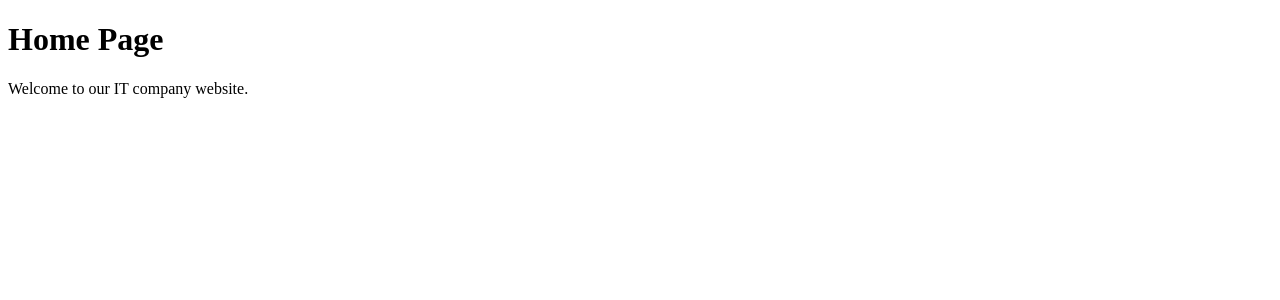
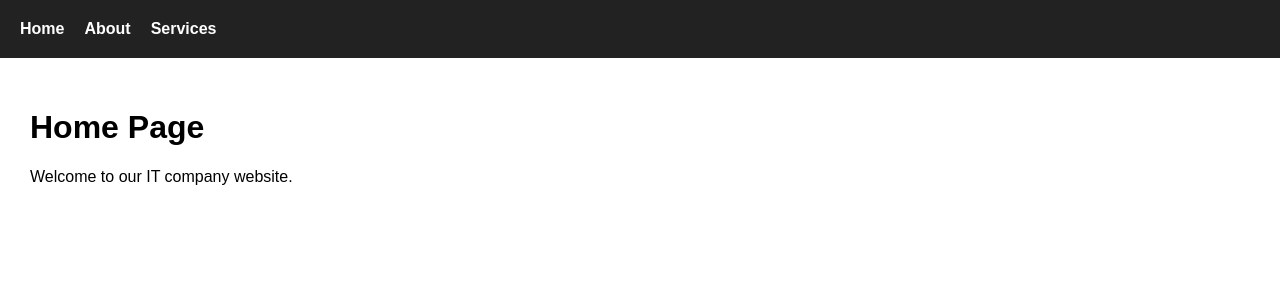
Before and after one commit to GaveshaD/it-company-website, a Nuxt app: page / in a window 1280 px wide. Shown: the top 300 px of the page. Built offline with nearby package versions, Linux system fonts and the light colour scheme.

Commit message:
Added navigation bar and styling

```diff
--- a/app/app.vue
+++ b/app/app.vue
@@ -1,3 +1,37 @@
 <template>
-  <NuxtPage />
+  <div>
+    <nav class="navbar">
+      <NuxtLink to="/">Home</NuxtLink>
+      <NuxtLink to="/about">About</NuxtLink>
+      <NuxtLink to="/services">Services</NuxtLink>
+    </nav>
+
+    <div class="container">
+    <NuxtPage />
+  </div>
+</div>
 </template>
+
+<style>
+body {
+  font-family: Arial, sans-serif;
+  margin: 0;
+}
+
+.navbar {
+  background-color: #222;
+  padding: 20px;
+  display: flex;
+  gap: 20px;
+}
+
+.navbar a {
+  color: white;
+  text-decoration: none;
+  font-weight: bold;
+}
+
+.container {
+  padding: 30px;
+}
+</style>
```
